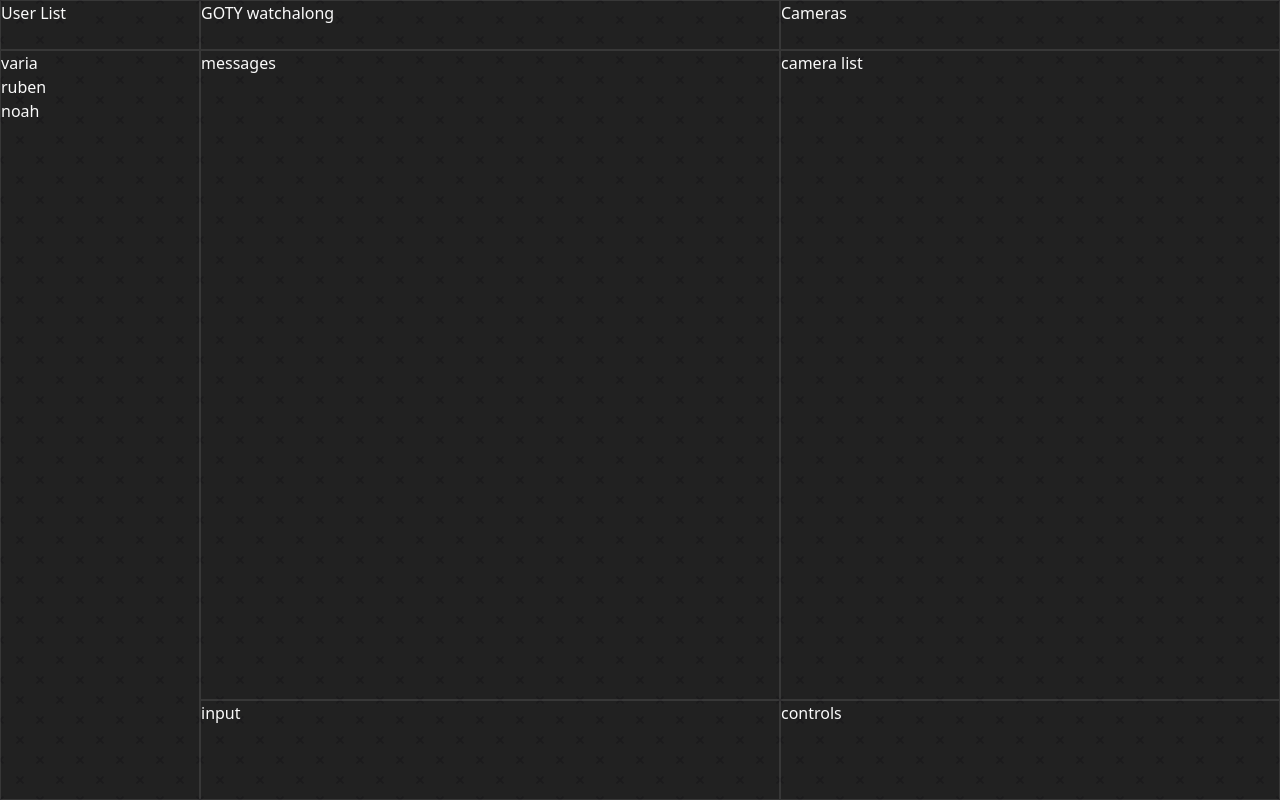
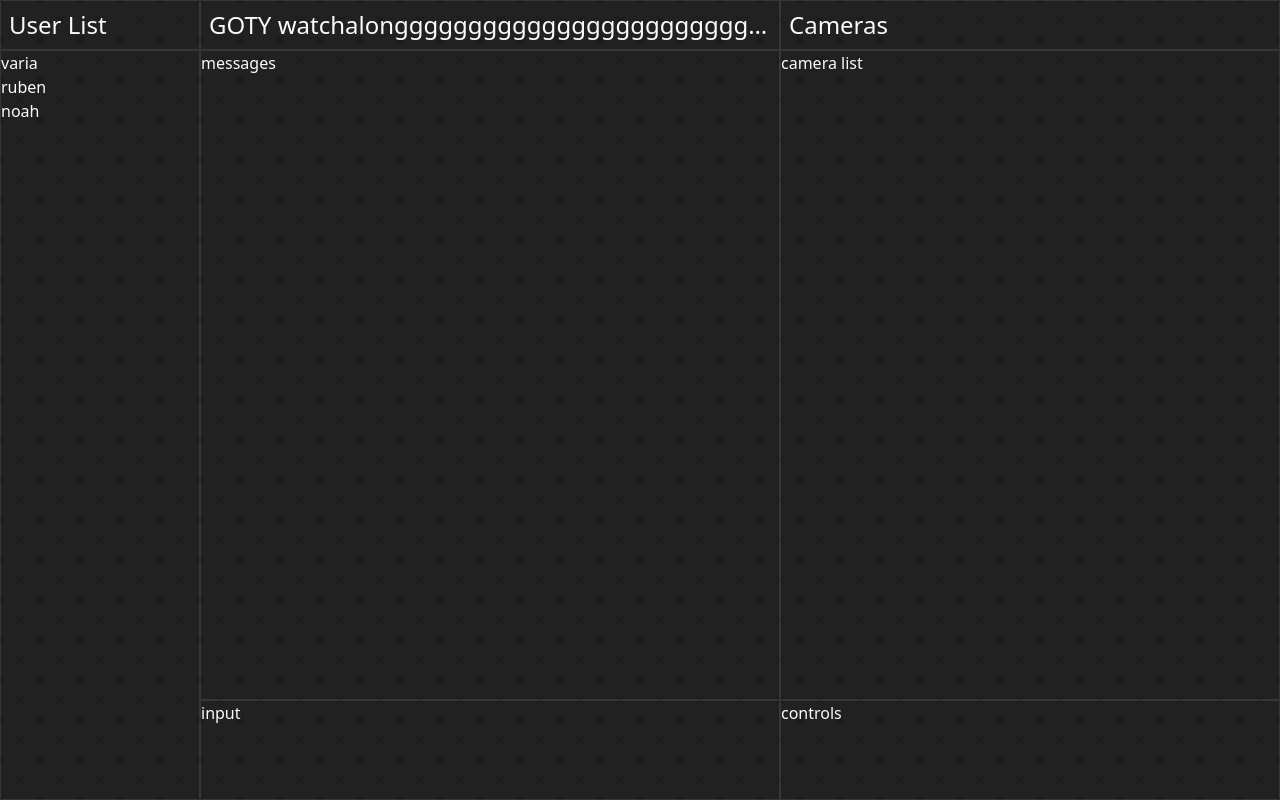
Before and after one commit to varia418/randtalk, a React (Vite) app: page /room/1 in a window 1280 px wide. Built offline with nearby package versions, Linux system fonts and the light colour scheme.

Commit message:
style title grids

```diff
--- a/src/pages/ChatRoom.tsx
+++ b/src/pages/ChatRoom.tsx
@@ -3,13 +3,22 @@
 function ChatRoom() {
 	const { roomId } = useParams();
 	return (
-		<div className="min-h-screen grid grid-rows-[50px_1fr_100px] grid-cols-[200px_1fr_500px]">
-			<div className="border">User List</div>
-			<div className="border">GOTY watchalong</div>
-			<div className="border">Cameras</div>
+		<div className="min-h-screen grid grid-rows-[50px_minmax(300px,1fr)_100px] grid-cols-[200px_minmax(500px,1fr)_500px]">
+			<div className="border px-2 flex items-center">
+				<h1 className="text-2xl truncate">User List</h1>
+			</div>
+			<div className="border px-2 flex items-center min-w-0">
+				<h1 className="text-2xl truncate">
+					GOTY
+					watchalongggggggggggggggggggggggggggggggggggggggggggggggggggggggggggggggggggggggggggggggggggggggggggggggggggggggggggg
+				</h1>
+			</div>
+			<div className="border px-2 flex items-center">
+				<h1 className="text-2xl truncate">Cameras</h1>
+			</div>
 			<div className="border row-span-2">
 				<ul>
-					<li>varia</li>
+					<li className="truncate">varia</li>
 					<li>ruben</li>
 					<li>noah</li>
 				</ul>
```
